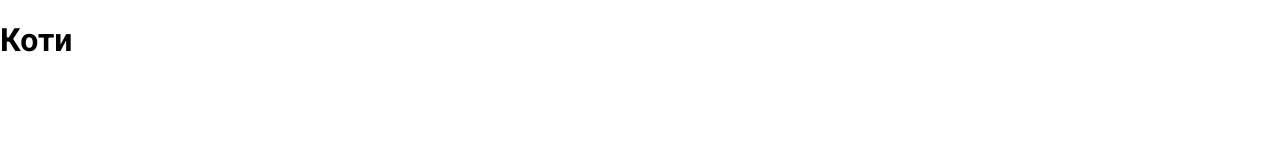
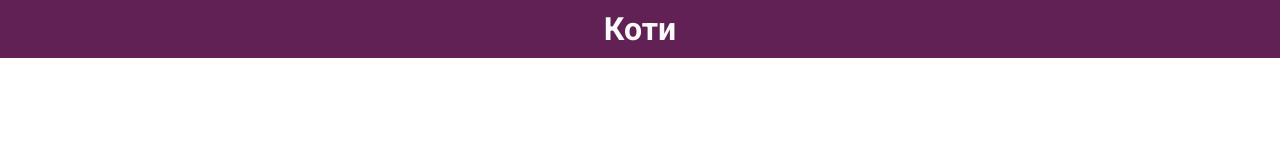
Before and after one commit to ShmatkoSerhiiKN22/cats, a plain HTML site: page index.html in a window 1280 px wide. Drawn offline with Linux system fonts and the light colour scheme.

Commit message:
feat(app): add header

```diff
--- a/index.css
+++ b/index.css
@@ -3,3 +3,20 @@ body {
     padding: 0;
     font-family: 'Roboto', sans-serif;
 }
+
+header {
+    background-color: #622154;
+    padding: 10px;
+    text-align: center;
+    box-sizing: border-box;
+    position: fixed;
+    inset: 0;
+    width: 100%;
+    z-index: 1;
+    height: 58px;
+
+    h1 {
+        margin: 0;
+        color: #fafafa;;
+    }
+}
--- a/index.html
+++ b/index.html
@@ -14,7 +14,11 @@
 </head>
 
 <body>
-    <h1>Коти</h1>
+    <main>
+        <header>
+            <h1>Коти</h1>
+        </header>
+    </main>
 </body>
 
 </html>
```
